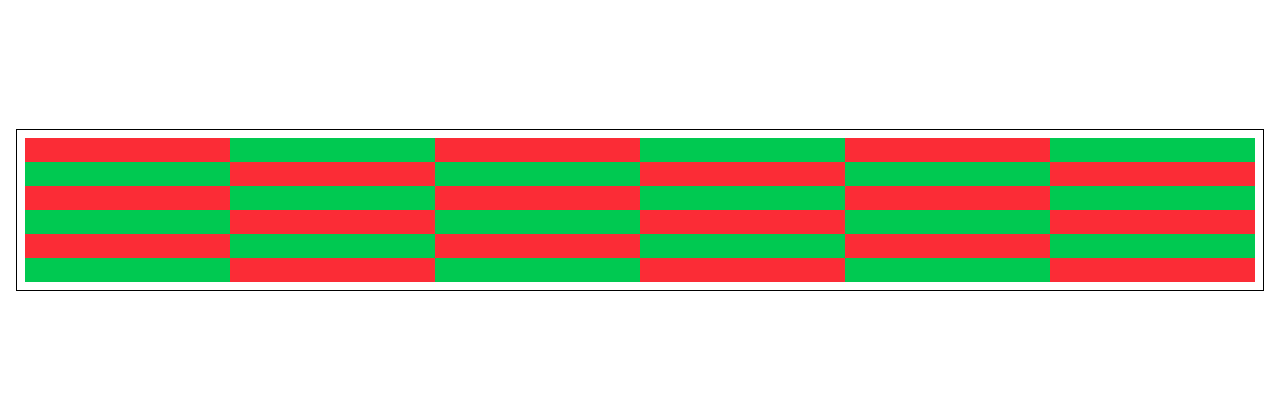
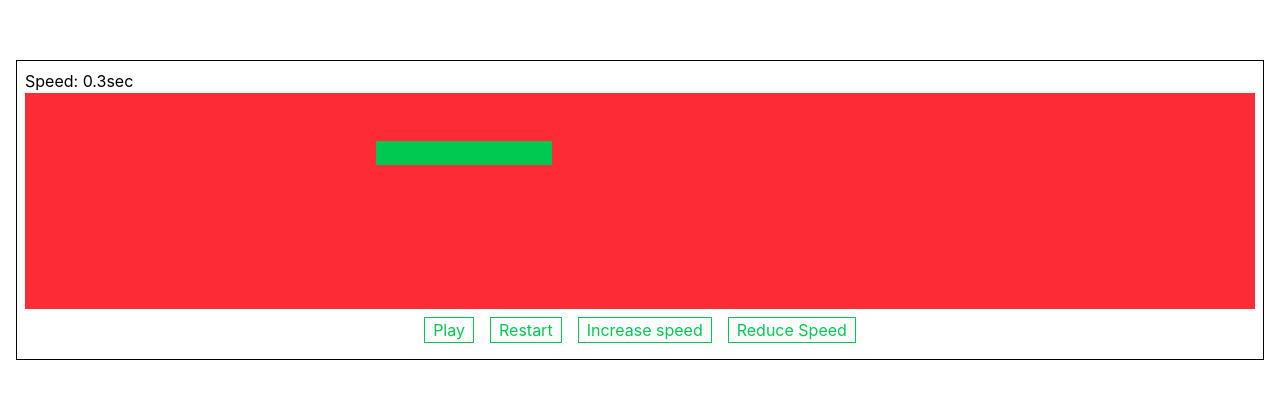
Before and after one commit to DannyK05/cellular-automata, a React (Vite) app: page / in a window 1280 px wide. Shown: the part 190-588 px from the top of the page. Built offline with nearby package versions, Linux system fonts and the light colour scheme.

Commit message:
feat: add controls for speed, play and restart; add a constant value for the base matrix and implement logic to generate base new matrix;

```diff
--- a/src/App.tsx
+++ b/src/App.tsx
@@ -1,24 +1,28 @@
 import { useEffect, useState } from "react";
 
+const BASE_MATRIX = [
+  [0, 0, 0, 0, 0, 0, 0],
+  [0, 0, 0, 0, 0, 0, 0],
+  [0, 0, 1, 0, 0, 0, 0],
+  [0, 0, 0, 0, 0, 0, 0],
+  [0, 0, 0, 0, 0, 0, 0],
+  [0, 0, 0, 0, 0, 0, 0],
+  [0, 0, 0, 0, 0, 0, 0],
+  [0, 0, 0, 0, 0, 0, 0],
+  [0, 0, 0, 0, 0, 0, 0],
+];
 function App() {
-  const [matrix, setMatrix] = useState([
-    [0, 0, 0, 0, 0, 0],
-    [0, 0, 0, 0, 0, 0],
-    [0, 0, 1, 0, 0, 0],
-    [0, 0, 0, 0, 0, 0],
-    [0, 0, 0, 0, 0, 0],
-    [0, 0, 0, 0, 0, 0],
-  ]);
+  const [playing, setPlaying] = useState(false);
+  const [speed, setSpeed] = useState(300);
+
+  const [matrix, setMatrix] = useState(BASE_MATRIX);
 
   const automate = (prevMatrix: number[][]) => {
-    const newMatrix = [
-      [0, 0, 0, 0, 0, 0],
-      [0, 0, 0, 0, 0, 0],
-      [0, 0, 0, 0, 0, 0],
-      [0, 0, 0, 0, 0, 0],
-      [0, 0, 0, 0, 0, 0],
-      [0, 0, 0, 0, 0, 0],
-    ];
+    const newMatrix = [];
+    //generate new matrix default zeros from matrix dimensions
+    for (let i = 0; i < prevMatrix.length; i++) {
+      newMatrix.push(Array(prevMatrix[0].length).fill(0));
+    }
 
     for (let i = 0; i < prevMatrix.length; i++) {
       const matrixRow = prevMatrix[i];
@@ -51,16 +55,24 @@ function App() {
     return newMatrix;
   };
 
+  const restartSimulation = () => {
+    setMatrix(BASE_MATRIX);
+  };
+
   useEffect(() => {
+    if (!playing) {
+      return;
+    }
     const interval = setInterval(
       () => setMatrix((prev) => automate(prev)),
-      600,
+      speed,
     );
     return () => clearInterval(interval);
-  }, []);
+  }, [speed, playing]);
 
   return (
     <div className="w-full border p-2">
+      <p>Speed: {speed / 1000}sec</p>
       <div
         style={{
           display: "grid",
@@ -79,12 +91,34 @@ function App() {
           )),
         )}
       </div>
-      {/* <button
-        onClick={automate}
-        className="text-green-500 border px-2 cursor-pointer active:bg-green-500 active:text-white"
-      >
-        Next
-      </button> */}
+      <div className="flex items-center justify-center space-x-4 p-2">
+        <button
+          onClick={() => setPlaying((prev) => !prev)}
+          className="text-green-500 border px-2 cursor-pointer active:bg-green-500 active:text-white"
+        >
+          {!playing ? "Play" : "Pause"}
+        </button>
+
+        <button
+          onClick={() => restartSimulation()}
+          className="text-green-500 border px-2 cursor-pointer active:bg-green-500 active:text-white"
+        >
+          Restart
+        </button>
+
+        <button
+          onClick={() => setSpeed((prev) => prev - 50)}
+          className="text-green-500 border px-2 cursor-pointer active:bg-green-500 active:text-white"
+        >
+          Increase speed
+        </button>
+        <button
+          onClick={() => setSpeed((prev) => prev + 50)}
+          className="text-green-500 border px-2 cursor-pointer active:bg-green-500 active:text-white"
+        >
+          Reduce Speed
+        </button>
+      </div>
     </div>
   );
 }
```
